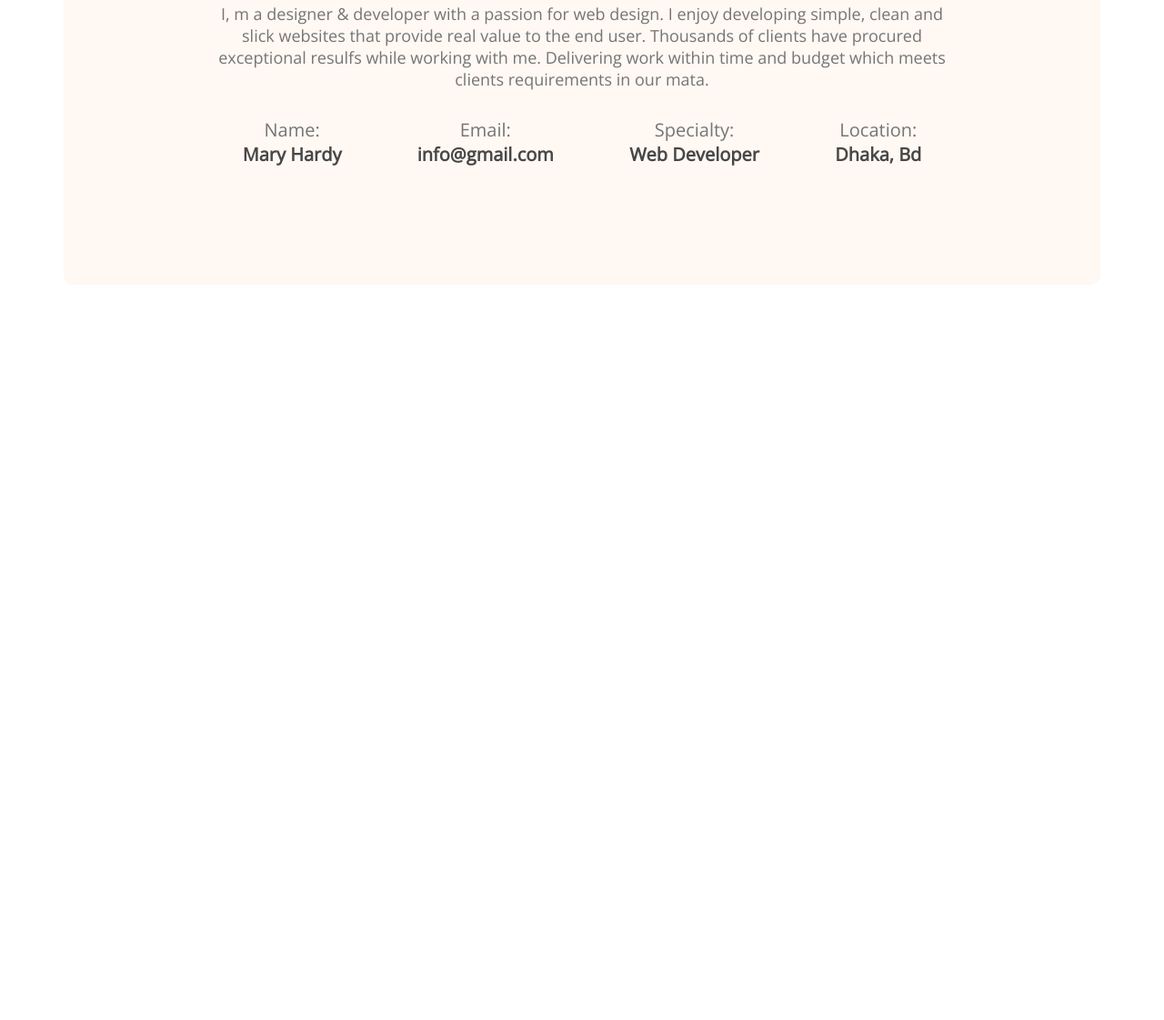
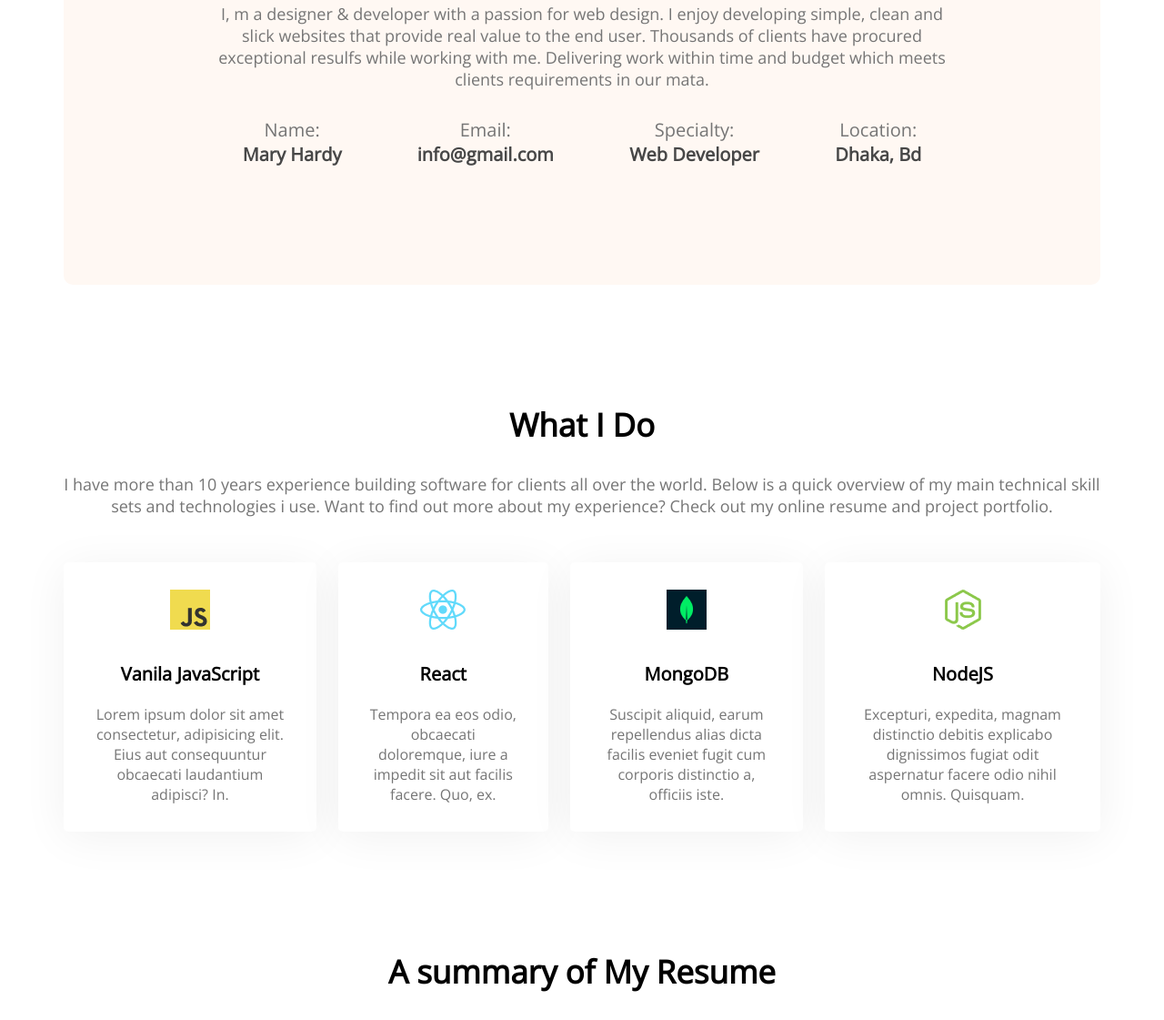
Before and after one commit to kawsaruhb/developer-porttfolio, a plain HTML site: page index.html in a window 1280 px wide. Shown: the part 1174-2295 px from the top of the page at 91% size. Before the commit the page ends 1487 px from the top, so only its background shows below. Drawn offline with nearby package versions, Linux system fonts and the light colour scheme.

Commit message:
added skills content

```diff
--- a/index.html
+++ b/index.html
@@ -18,7 +18,9 @@
                 <li><button class="btn-primary">Hire Me</button></li>
             </ul>
         </nav>
+
         <!-- header banner -->
+
         <div class="banner">
             <div>
                 <h3 class="banner-sub-title">Hi, I am</h3>
@@ -52,6 +54,39 @@
                 </div>
             </div>
         </section>
+
+        <!-- What I do section -->
+
+        <section class="what-i-do">
+            <h3 class="section-title">What I Do</h3>
+            <p class="what-i-do-des">I have more than 10 years experience building software for clients all over the world. Below is a quick overview of my main technical skill sets and technologies i use. Want to find out more about my experience? Check out my online resume and project portfolio.</p>
+            <div class="skills-container">
+                <div class="skill">
+                    <img src="./images/icons/js.png" alt="">
+                    <p class="skill-title">Vanila JavaScript</p>
+                    <p class="skill-description">Lorem ipsum dolor sit amet consectetur, adipisicing elit. Eius aut consequuntur obcaecati laudantium adipisci? In.</p>
+                </div>
+                <div class="skill">
+                    <img src="./images/icons/react.png" alt="">
+                    <p class="skill-title">React</p>
+                    <p class="skill-description">Tempora ea eos odio, obcaecati doloremque, iure a impedit sit aut facilis facere. Quo, ex.</p>
+                </div>
+                <div class="skill">
+                    <img src="./images/icons/mongo.png" alt="">
+                    <p class="skill-title">MongoDB</p>
+                    <p class="skill-description">Suscipit aliquid, earum repellendus alias dicta facilis eveniet fugit cum corporis distinctio a, officiis iste.</p>
+                </div>
+                <div class="skill">
+                    <img src="./images/icons/nodejs.png" alt="">
+                    <p class="skill-title">NodeJS</p>
+                    <p class="skill-description">Excepturi, expedita, magnam distinctio debitis explicabo dignissimos fugiat odit aspernatur facere odio nihil omnis. Quisquam.</p>
+                </div>
+            </div>
+        </section>
+        <!-- Resume section -->
+        <section class="resume">
+            <h3 class="section-title">A summary of My Resume</h3>
+        </section>
     </main>
     <footer>
 
--- a/styles/portfolio.css
+++ b/styles/portfolio.css
@@ -2,6 +2,7 @@
     margin: 0;
     font-family: 'Open Sans', sans-serif;
 }
+
 .text-primary{
     color: #FD6E0A;
 }
@@ -68,6 +69,9 @@ main{
     max-width: 1140px;
     margin: 0 auto;
 }
+section{
+    margin-top: 130px;
+}
 
 /* About Section style */
 .about{
@@ -101,3 +105,41 @@ main{
     font-size: 20px;
     color: #474747;
 }
+
+/* What i do styles */
+.what-i-do{
+    margin-top: 130px;
+    text-align: center;
+}
+.what-i-do-des{
+    font-weight: 400;
+    font-size: 18px;
+    color: #757575;
+    margin-top: 30px;
+    margin-bottom: 50px;
+
+}
+.skills-container{
+    display: flex;
+    gap: 24px;
+}
+.skill{
+    background: #FFFFFF;
+    box-shadow: 0px 6px 50px rgba(0, 0, 0, 0.06);
+    border-radius: 5px;
+    padding: 30px;
+}
+.skill-title{
+    font-weight: 700;
+    font-size: 20px;
+    margin-top: 30px;
+    margin-bottom: 20px;
+}
+.skill-description{
+    color: #757575;
+}
+
+/* Resume style */
+.section-title{
+    text-align: center;
+}
```
